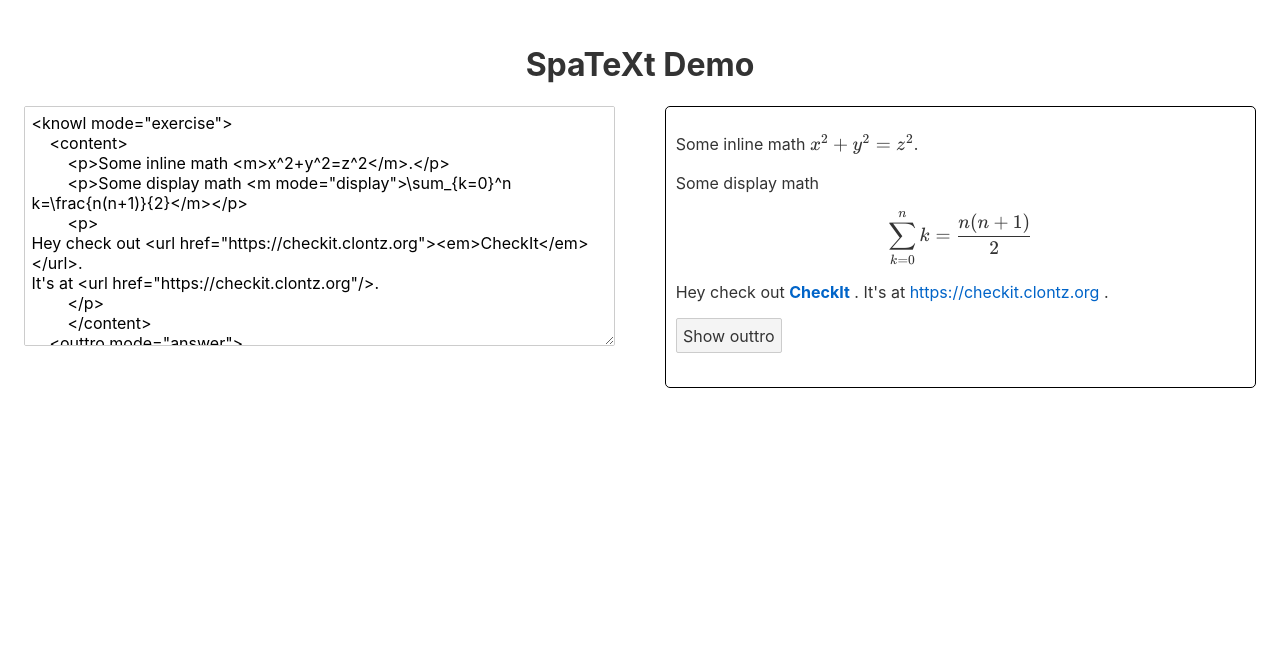
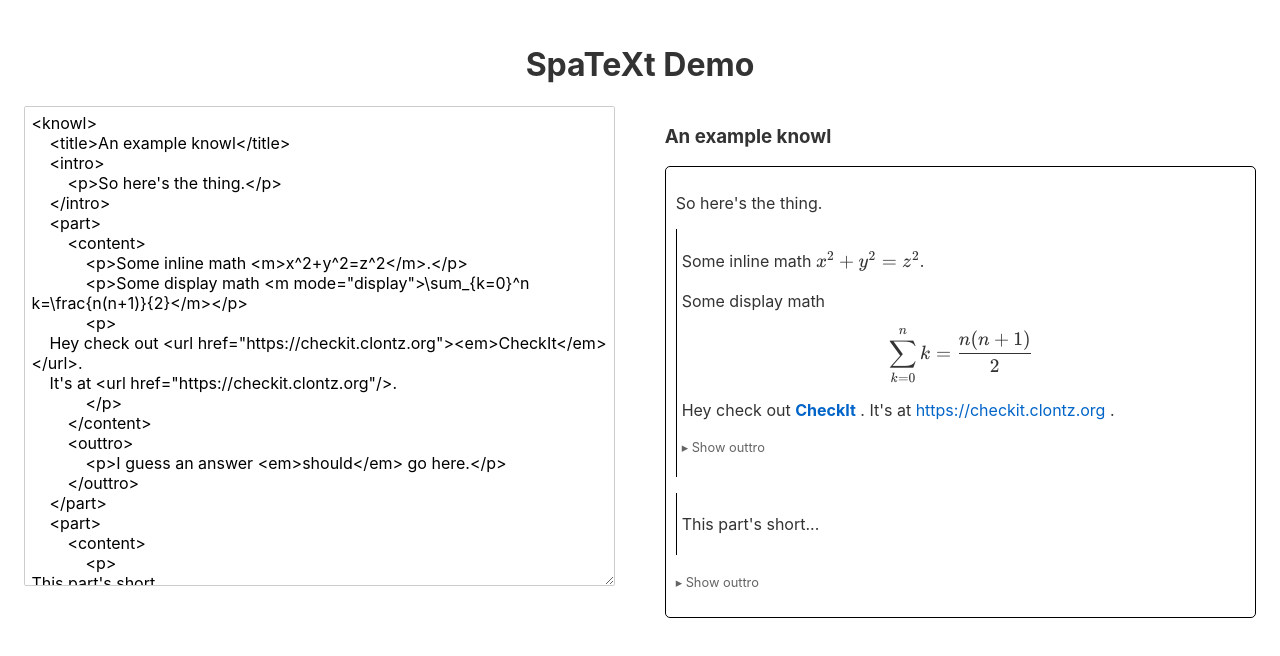
Before and after one commit to StevenClontz/SpaTeXt, a Svelte app: page / in a window 1280 px wide. Shown: the top 656 px of the page. Built offline with nearby package versions, Linux system fonts and the light colour scheme.

Commit message:
slight difference in parts vs knowls

```diff
--- a/public/index.html
+++ b/public/index.html
@@ -4,7 +4,7 @@
 	<meta charset='utf-8'>
 	<meta name='viewport' content='width=device-width,initial-scale=1'>
 
-	<title>Svelte app</title>
+	<title>SpaTeXt Demo</title>
 
 	<link rel='icon' type='image/png' href='favicon.png'>
 	<link rel='stylesheet' href='global.css'>
--- a/src/App.svelte
+++ b/src/App.svelte
@@ -2,7 +2,12 @@
     import Knowl from './Knowl.svelte';
 
     let xmlString=`
-<knowl mode="exercise">
+<knowl>
+    <title>An example knowl</title>
+    <intro>
+        <p>So here's the thing.</p>
+    </intro>
+    <part>
         <content>
             <p>Some inline math <m>x^2+y^2=z^2</m>.</p>
             <p>Some display math <m mode="display">\\sum_{k=0}^n k=\\frac{n(n+1)}{2}</m></p>
@@ -11,8 +16,19 @@ Hey check out <url href="https://checkit.clontz.org"><em>CheckIt</em></url>.
     It's at <url href="https://checkit.clontz.org"/>.
             </p>
         </content>
-    <outtro mode="answer">
+        <outtro>
             <p>I guess an answer <em>should</em> go here.</p>
+        </outtro>
+    </part>
+    <part>
+        <content>
+            <p>
+This part's short...
+            </p>
+        </content>
+    </part>
+    <outtro>
+        <p>And finally...</p>
     </outtro>
 </knowl>
 `.trim();
@@ -62,7 +78,7 @@ It's at <url href="https://checkit.clontz.org"/>.
 
     textarea {
         width:100%;
-        height:15em;
+        height:30em;
     }
 
     .error {
--- a/src/Content.svelte
+++ b/src/Content.svelte
@@ -3,6 +3,6 @@
     export let content:Element;
 </script>
 
-{#each content.getElementsByTagName("p") as paragraph}
+{#each content.querySelectorAll(":scope > p") as paragraph}
     <Paragraph {paragraph}/>
 {/each}
--- a/src/Knowl.svelte
+++ b/src/Knowl.svelte
@@ -1,35 +1,17 @@
 <script lang="ts">
     export let knowl:Element;
-    import Content from'./Content.svelte';
-    let showOuttro = false;
+    import Part from './Part.svelte';
 </script>
 
-{#each knowl.getElementsByTagName("content") as content}
-    <div class="content">
-        <Content {content}/>
-        <p>
-            <button on:click={()=>showOuttro=!showOuttro}>
-                {#if showOuttro}
-                    Hide
-                {:else}
-                    Show
-                {/if}
-                outtro
-            </button>
-        </p>
-        {#if showOuttro}
-            {#each knowl.getElementsByTagName("outtro") as content}
-                <hr/>
-                <div class="outtro">
-                    <Content {content}/>
-                </div>
-            {/each}
-        {/if}
-    </div>
-{/each}
+{#if knowl.querySelectorAll(":scope > title").length > 0}
+    <h3>{knowl.querySelector(":scope > title").textContent}</h3>
+{/if}
+<div class="knowl">
+    <Part part={knowl}/>
+</div>
 
 <style>
-    .content {
+    .knowl {
         border-color: rgb(0, 0, 0);
         border-width: 1px;
         border-radius: 5px;
--- /dev/null
+++ b/src/Part.svelte
@@ -0,0 +1,51 @@
+<script lang="ts">
+    export let part:Element;
+    import Content from'./Content.svelte';
+    let showOuttro = false;
+    const toggleOuttro = (e:Event) => {
+        e.preventDefault()
+        showOuttro=!showOuttro
+    }
+</script>
+
+{#if part.querySelectorAll(":scope > intro").length > 0}
+    <Content content={part.querySelector("intro")}/>
+{/if}
+{#if part.querySelectorAll(":scope > content").length > 0}
+    <Content content={part.querySelector(":scope > content")}/>
+{:else}
+    {#each part.querySelectorAll(":scope > part") as subpart}
+        <div class="part">
+            <svelte:self part={subpart}/>
+        </div>
+    {/each}
+{/if}
+{#if part.querySelectorAll(":scope > outtro").length > 0}
+    <p>
+        <a class="toggle" href="#toggle" on:click={toggleOuttro}>
+            {#if showOuttro}
+                &blacktriangledown; Hide
+            {:else}
+                &blacktriangleright; Show
+            {/if}
+            outtro
+        </a>
+    </p>
+    {#if showOuttro}
+        <Content content={part.querySelector(":scope > outtro")}/>
+    {/if}
+{/if}
+
+<style>
+    .part {
+        border-left-color: rgb(0, 0, 0);
+        border-left-width: 1px;
+        border-left-style: solid;
+        padding: 5px;
+        margin-bottom:1em;
+    }
+    .toggle {
+        color:rgb(100, 100, 100);
+        font-size: 0.8em;
+    }
+</style>
```
Lines whose indentation alone changed are shown as unchanged.
